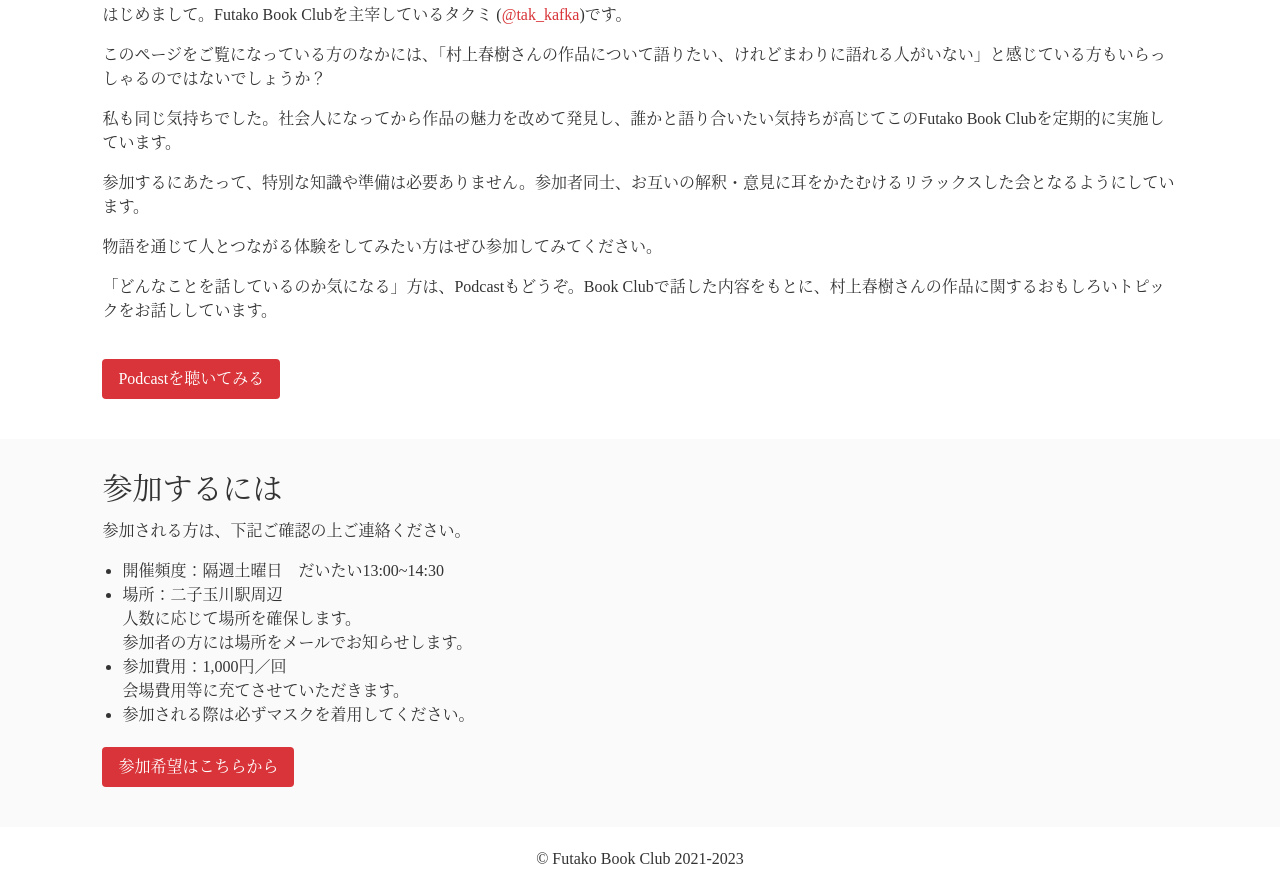
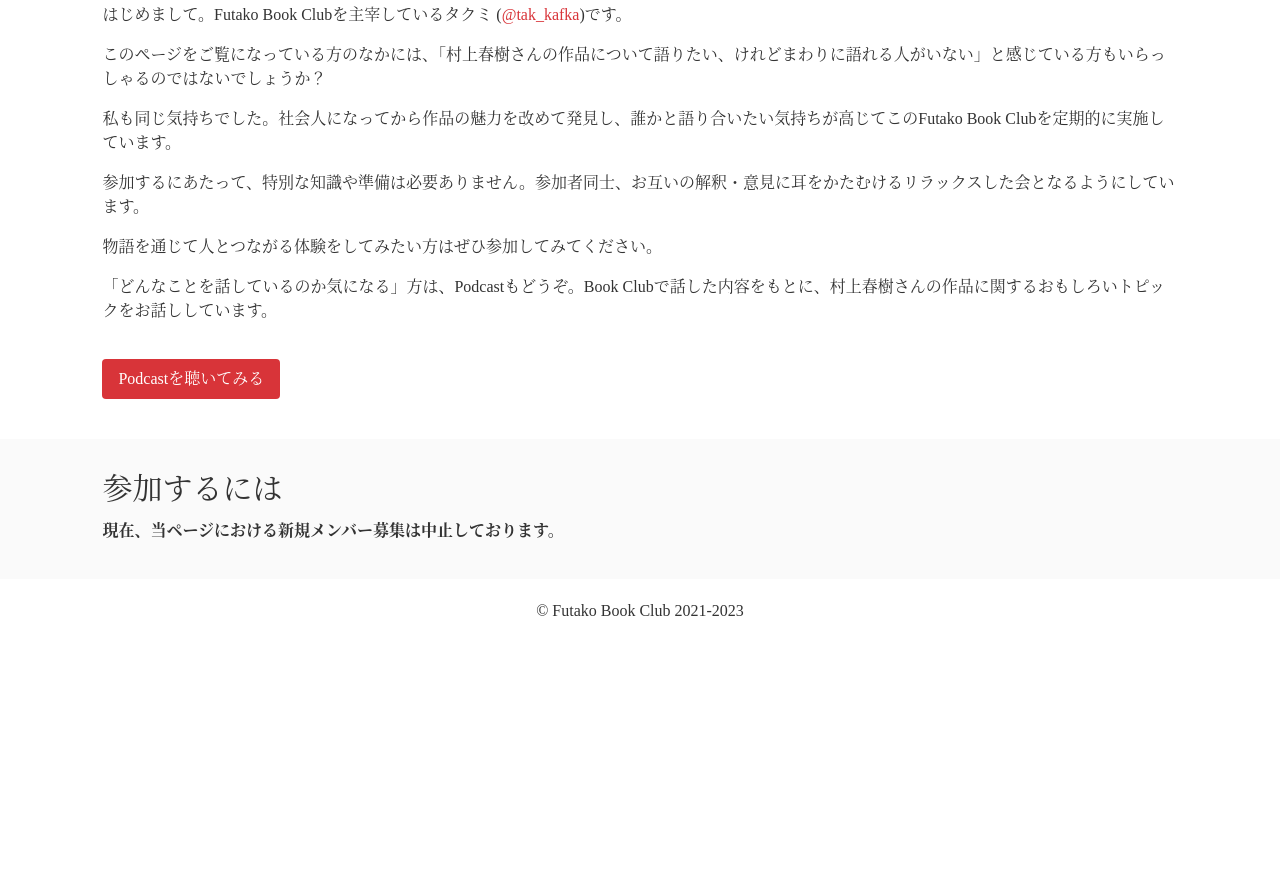
Before and after one commit to takumi-hash/takumi-hash.github.io, a Gatsby site: page /about in a window 1280 px wide. Shown: the part 249-1140 px from the top of the page. After the commit the page ends 892 px from the top, so only its background shows below. Built offline with nearby package versions, Linux system fonts and the light colour scheme; Gatsby itself is replaced by a stand-in of ours.

Commit message:
application form updated

```diff
--- a/src/pages/about.js
+++ b/src/pages/about.js
@@ -58,30 +58,7 @@
         </Section>
         <Section color="bg-sub">
           <h2 className="my-3 text-3xl">参加するには</h2>
-          <p>参加される方は、下記ご確認の上ご連絡ください。</p>
-          <ul className="list-disc px-5">
-            <li>開催頻度：隔週土曜日　だいたい13:00~14:30</li>
-            <li>
-              場所：二子玉川駅周辺
-              <ul>
-                <li>人数に応じて場所を確保します。</li>
-                <li>参加者の方には場所をメールでお知らせします。</li>
-              </ul>
-            </li>
-            <li>
-              参加費用：1,000円／回
-              <ul>
-                <li>会場費用等に充てさせていただきます。</li>
-              </ul>
-            </li>
-            <li>参加される際は必ずマスクを着用してください。</li>
-          </ul>
-          <div className="my-5">
-            <Button
-              text="参加希望はこちらから"
-              linkto="https://docs.google.com/forms/d/e/1FAIpQLSdUaKeYQ8UB6tjLoGimejsqPUMI1VBQYulMeaz-67yOlx5nrg/viewform?usp=sf_link"
-            ></Button>
-          </div>
+          <p className="font-bold">現在、当ページにおける新規メンバー募集は中止しております。</p>
         </Section>
       </Layout>
       <Footer />
--- a/src/pages/index.js
+++ b/src/pages/index.js
@@ -23,33 +23,13 @@
         </Section>
         <Section color="bg-sub">
           <h2 className="text-3xl my-3">参加するには</h2>
-          <p>参加される方は、下記ご確認の上ご連絡ください。</p>
-          <ul className="list-disc px-5">
-            <li>開催頻度：隔週土曜日　だいたい11:00~14:00</li>
-            <li>場所：二子玉川駅周辺
-              <ul>
-                <li>参加者の方には場所を個別連絡いたします。</li>
-                <li>人数に応じて場所を確保しておりますので、直前での予定変更は極力ご遠慮いただけますと幸いです。</li>
-              </ul>
-            </li>
-            <li>参加費用：約1,000円／回（会場費用に応じて多少変動）
-              <ul>
-                <li>会場費用等に充てさせていただきます。</li>
-              </ul>
-            </li>
-            <li>参加される際は必ずマスクを着用してください。</li>
-          </ul>
-          <div className="my-5">
-            <Button text="参加希望はこちらから" linkto="https://docs.google.com/forms/d/e/1FAIpQLSdUaKeYQ8UB6tjLoGimejsqPUMI1VBQYulMeaz-67yOlx5nrg/viewform?usp=sf_link"></Button>
-          </div>
+          <p className="font-bold">現在、当ページにおける新規メンバー募集は中止しております。</p>
         </Section>
         <Section>
           <h2 className="text-3xl my-3">モデレータ</h2>
-          <p>私たちが主宰しています。</p>
           <ul className="list-disc px-5">
             <li>Takumi Hashimoto (Twitter: <a className="text-salmon" href="https://www.twitter.com/tak_kafka/" target="_blank" rel="noopener noreferrer">@tak_kafka</a>)
             </li>
-            <li>Masataka Ushijima</li>
           </ul>
         </Section>
         <Section color="bg-sub">
```
